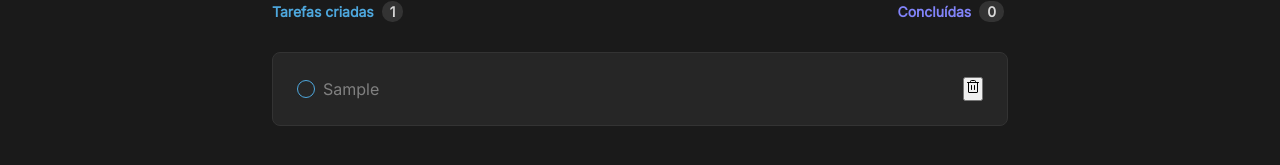
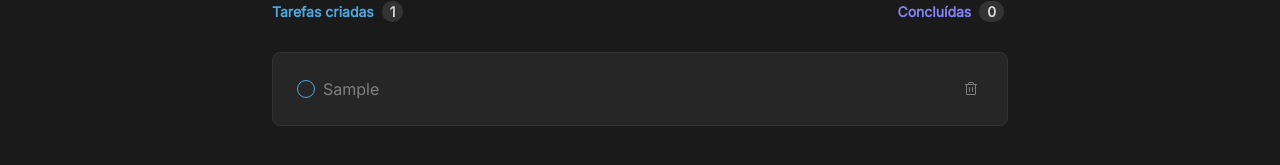
Before and after one commit to ThauanyAA/TodoList, a React (Vite) app: page / in a window 1280 px wide. Both pictures are taken after typing "Sample" into the empty fields and a click on the button "Criar". Shown: the part 275-440 px from the top of the page. Built offline with nearby package versions, Linux system fonts and the light colour scheme.

Commit message:
Add styles on delete task button

```diff
--- a/src/components/Task.module.css
+++ b/src/components/Task.module.css
@@ -66,3 +66,24 @@ input[type="checkbox"]:checked:hover + .customCheckbox {
 .taskCompleted {
   text-decoration: line-through;
 }
+
+.deleteButton {
+  width: 1.5rem;
+  height: 1.5rem;
+  background-color: var(--gray-500);
+  color: var(--gray-300);
+  border: none;
+  border-radius: 0.25rem;
+  font-size: 1rem;
+  cursor: pointer;
+  display: flex;
+  align-items: center;
+  justify-content: center;
+
+  transition: background-color 0.2s;
+}
+
+.deleteButton:hover {
+  background-color: var(--gray-400);
+  color: var(--red-500);
+}
```
